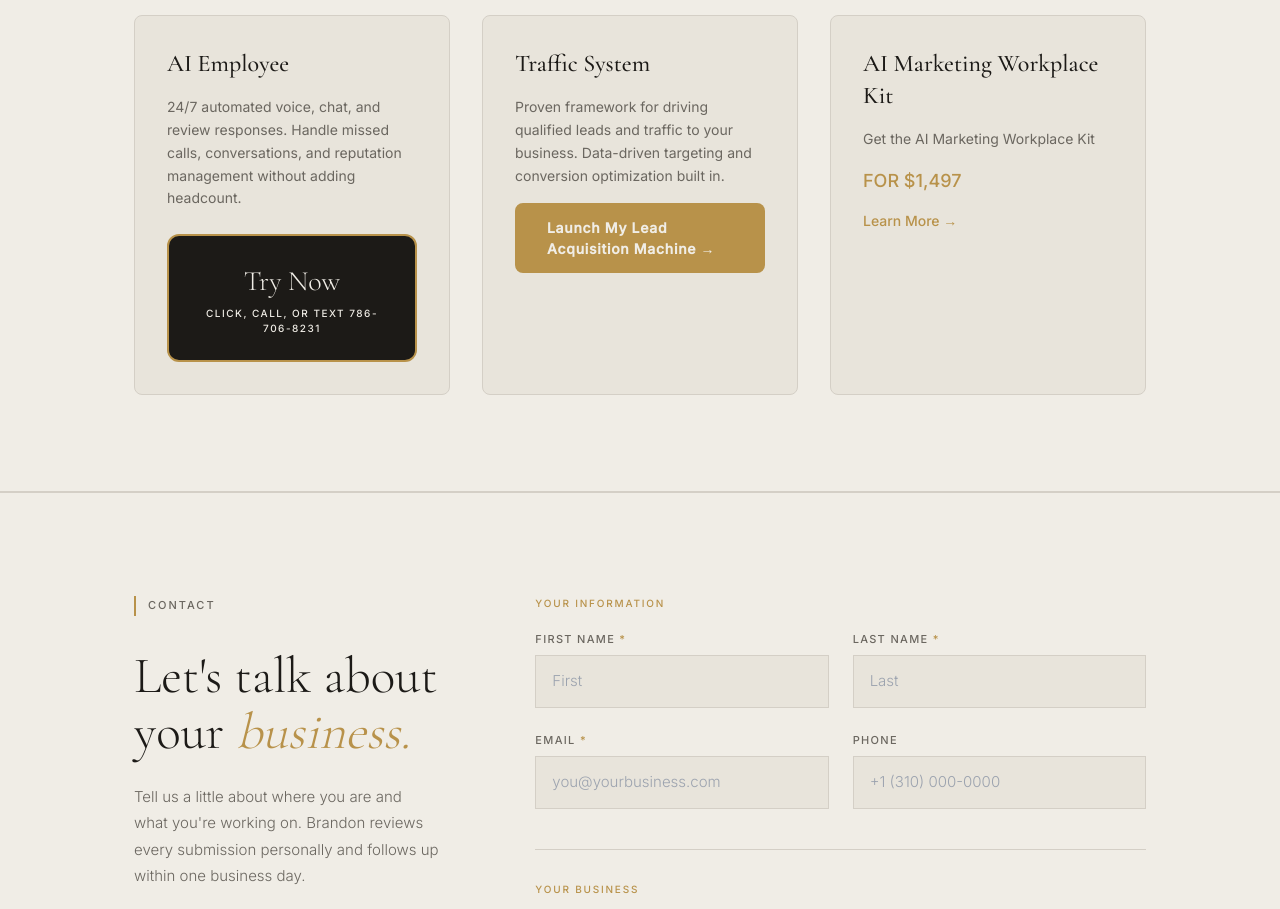
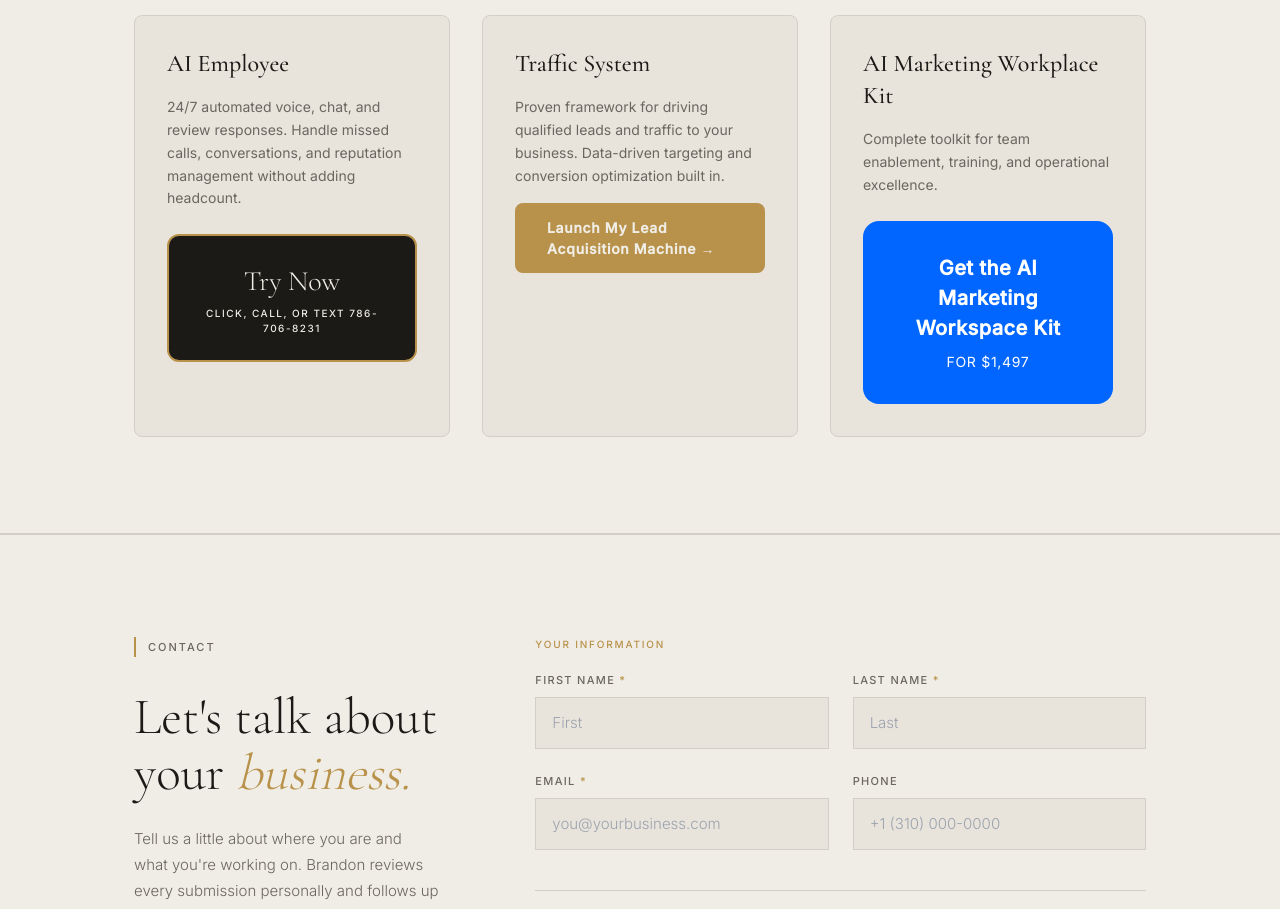
Before and after one commit to letsnavigatebmw/aperture-hospitality, a Next.js app: page / in a window 1280 px wide. Shown: the part 4220-5129 px from the top of the page. Built offline with nearby package versions, Linux system fonts and the light colour scheme.

Commit message:
Update Workplace Kit CTA on homepage: Blue button 'Get the AI Marketing Workspace Kit - FOR $1,497'

```diff
--- a/app/page.tsx
+++ b/app/page.tsx
@@ -312,13 +312,11 @@ export default function Home() {
             <div className="space-y-4 p-8 border border-rule rounded-lg bg-parchment-dark hover:border-brass transition-all">
               <h3 className="font-display text-2xl font-medium text-ink">AI Marketing Workplace Kit</h3>
               <p className="text-sm text-muted leading-relaxed">
-                Get the AI Marketing Workplace Kit
+                Complete toolkit for team enablement, training, and operational excellence.
               </p>
-              <div className="text-brass font-medium text-lg">
-                FOR $1,497
-              </div>
-              <a href="/workplacekit" className="text-brass font-medium text-sm hover:text-brass-dim transition-colors inline-block">
-                Learn More →
+              <a href="/workplacekit" style={{ display: 'block', textAlign: 'center', padding: '2rem 1.5rem', background: '#0066FF', color: '#FFFFFF', border: 'none', borderRadius: '16px', textDecoration: 'none', transition: 'background 0.3s', marginTop: '1.5rem', cursor: 'pointer' }} onMouseEnter={(e) => (e.currentTarget.style.background = '#0052CC')} onMouseLeave={(e) => (e.currentTarget.style.background = '#0066FF')}>
+                <div style={{ fontFamily: "'Inter', sans-serif", fontSize: '1.25rem', fontWeight: 600, letterSpacing: '0.02em', marginBottom: '0.5rem' }}>Get the AI Marketing Workspace Kit</div>
+                <div style={{ fontSize: '0.875rem', fontWeight: 400, letterSpacing: '0.05em', textTransform: 'uppercase' }}>FOR $1,497</div>
               </a>
             </div>
           </div>
```
